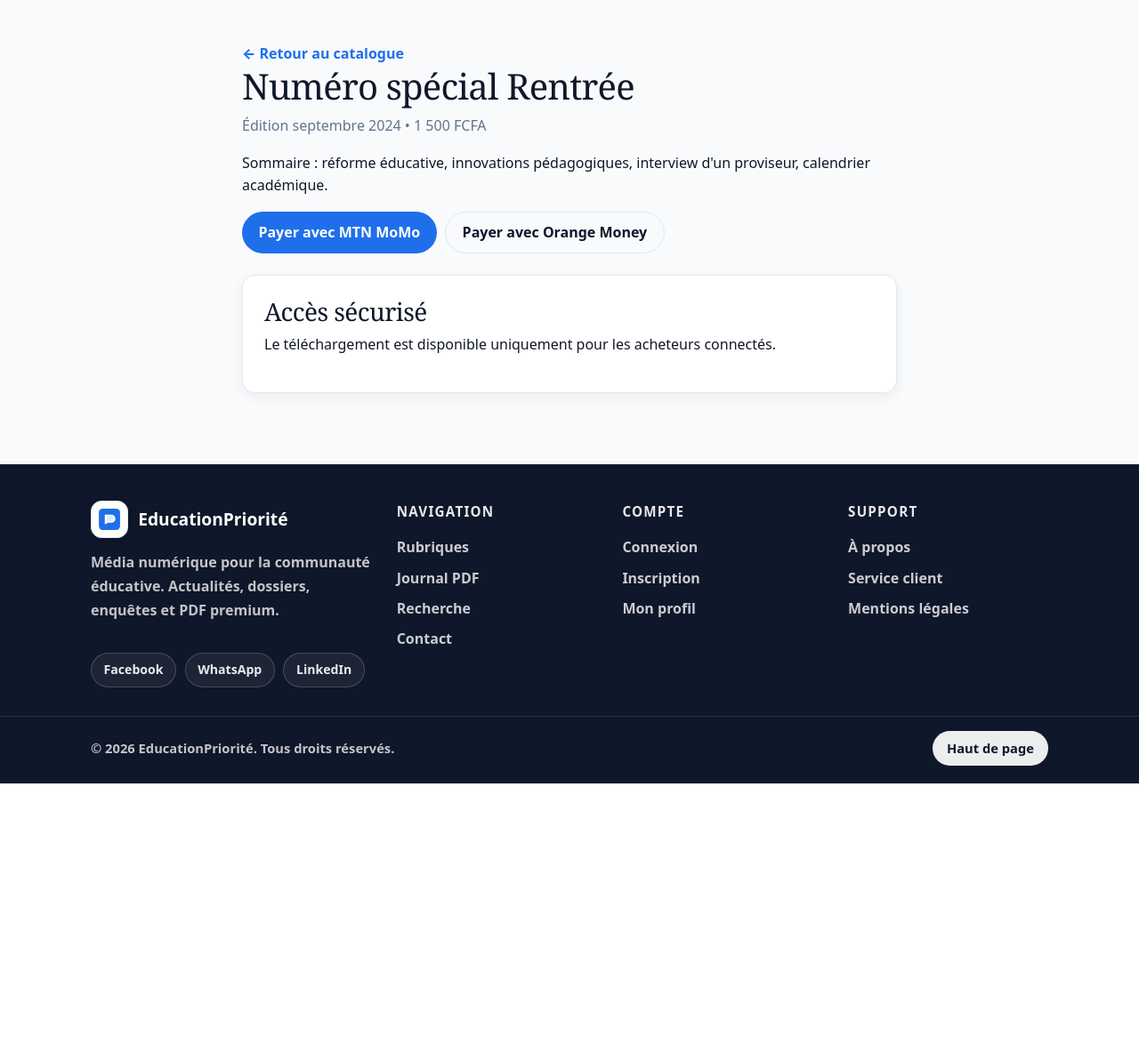
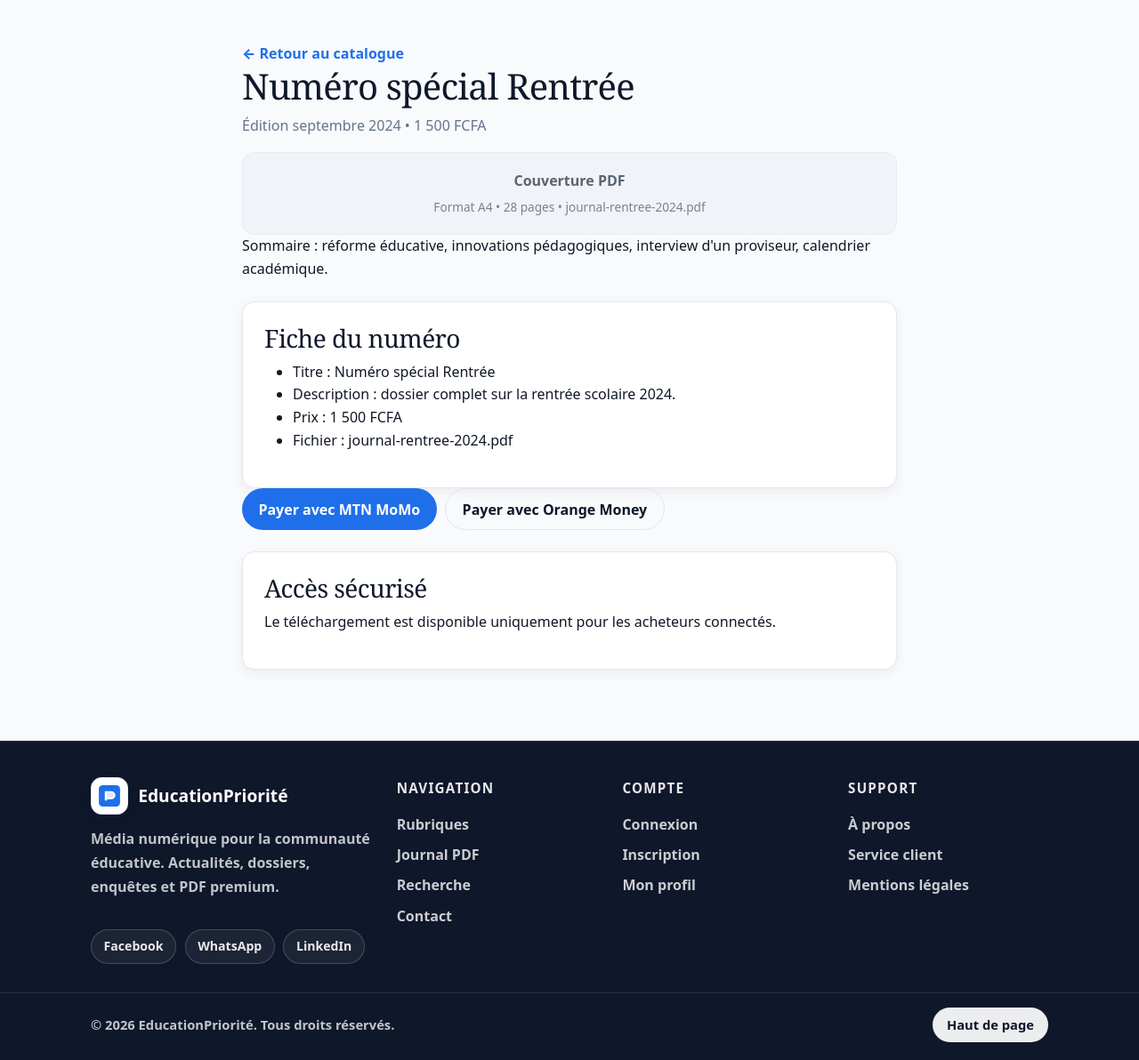
Before and after one commit to T-DEV24/educationpriorit-s, a PHP site: page /boutique/numero in a window 1280 px wide. Shown: the part 77-1269 px from the top of the page at 89% size. Before the commit the page ends 958 px from the top, so only its background shows below. Run offline with PHP 8.4, Linux system fonts and the light colour scheme.

Commit message:
Detail PDF catalog and issue info

```diff
--- a/Asset/css/styles.css
+++ b/Asset/css/styles.css
@@ -264,6 +264,24 @@ h1,h2,h3,.headline{
   box-shadow: var(--shadow-md);
 }
 .card-actions{ display:flex; gap: 0.6rem; flex-wrap: wrap; }
+
+.card-media{
+  background: #f1f3f8;
+  border-radius: var(--radius-md);
+  padding: 1.2rem;
+  text-align: center;
+  font-weight: 700;
+  color: #5a6473;
+  border: 1px dashed var(--border);
+}
+
+.card-media .media-caption{
+  display:block;
+  font-size: 0.85rem;
+  color: #798291;
+  margin-top: 0.35rem;
+  font-weight: 500;
+}
 
 .info-card{
   background: var(--card);
--- a/Views/front/article.php
+++ b/Views/front/article.php
@@ -13,12 +13,14 @@
             <button class="btn btn-ghost" type="button">Partager WhatsApp</button>
             <button class="btn btn-ghost" type="button">Partager Facebook</button>
         </div>
+        <p class="muted">1 like par utilisateur et par article. Connexion requise pour liker ou commenter.</p>
     </div>
 </section>
 
 <section class="section alt">
     <div class="container narrow">
         <h2>Commentaires</h2>
+        <p class="muted">Les commentaires sont modérés et publiés après validation.</p>
         <div class="comment">
             <p><strong>Aïssatou</strong> • 10 minutes</p>
             <p>Article très pertinent pour les enseignants.</p>
--- a/Views/front/boutique-detail.php
+++ b/Views/front/boutique-detail.php
@@ -3,7 +3,20 @@
         <a class="link" href="/boutique">← Retour au catalogue</a>
         <h1>Numéro spécial Rentrée</h1>
         <p class="muted">Édition septembre 2024 • 1 500 FCFA</p>
+        <div class="card-media">
+            Couverture PDF
+            <span class="media-caption">Format A4 • 28 pages • journal-rentree-2024.pdf</span>
+        </div>
         <p>Sommaire : réforme éducative, innovations pédagogiques, interview d'un proviseur, calendrier académique.</p>
+        <div class="info-card">
+            <h3>Fiche du numéro</h3>
+            <ul>
+                <li>Titre : Numéro spécial Rentrée</li>
+                <li>Description : dossier complet sur la rentrée scolaire 2024.</li>
+                <li>Prix : 1 500 FCFA</li>
+                <li>Fichier : journal-rentree-2024.pdf</li>
+            </ul>
+        </div>
         <div class="card-actions">
             <button class="btn btn-primary" type="button">Payer avec MTN MoMo</button>
             <button class="btn btn-outline" type="button">Payer avec Orange Money</button>
--- a/Views/user/login.php
+++ b/Views/user/login.php
@@ -12,6 +12,7 @@
             </label>
             <button class="btn btn-primary" type="button">Se connecter</button>
         </form>
+        <p class="muted">Votre compte doit être activé pour accéder à votre profil et à vos achats.</p>
         <p class="muted">Pas encore de compte ? <a class="link" href="/inscription">Créer un compte</a></p>
     </div>
 </section>
--- a/Views/user/profile.php
+++ b/Views/user/profile.php
@@ -6,10 +6,11 @@
                 <h3>Informations</h3>
                 <p>Nom : Utilisateur Exemple</p>
                 <p>Email : user@journal.edu</p>
+                <p>Statut : Compte activé</p>
                 <button class="btn btn-outline" type="button">Modifier le profil</button>
             </div>
             <div class="info-card">
-                <h3>Actions rapides</h3>
+                <h3>Historique & actions</h3>
                 <a class="link" href="/profil/achats">Historique des achats</a>
                 <a class="link" href="/profil/commentaires">Mes commentaires</a>
                 <a class="link" href="/profil/mot-de-passe">Changer le mot de passe</a>
--- a/Views/user/register.php
+++ b/Views/user/register.php
@@ -16,6 +16,10 @@
             </label>
             <button class="btn btn-primary" type="button">Créer mon compte</button>
         </form>
+        <div class="info-card">
+            <h3>Activation du compte</h3>
+            <p class="muted">Après inscription, un email d’activation est envoyé pour valider votre compte.</p>
+        </div>
         <p class="muted">Déjà inscrit ? <a class="link" href="/connexion">Se connecter</a></p>
     </div>
 </section>
```
Also changed, not shown: Views/admin/articles.php (+16 -1 lines), Views/admin/categories.php (+38 -1 lines), Views/front/about.php (+7 -0 lines), Views/front/boutique.php (+35 -0 lines), database.sql (+25 -0 lines).
